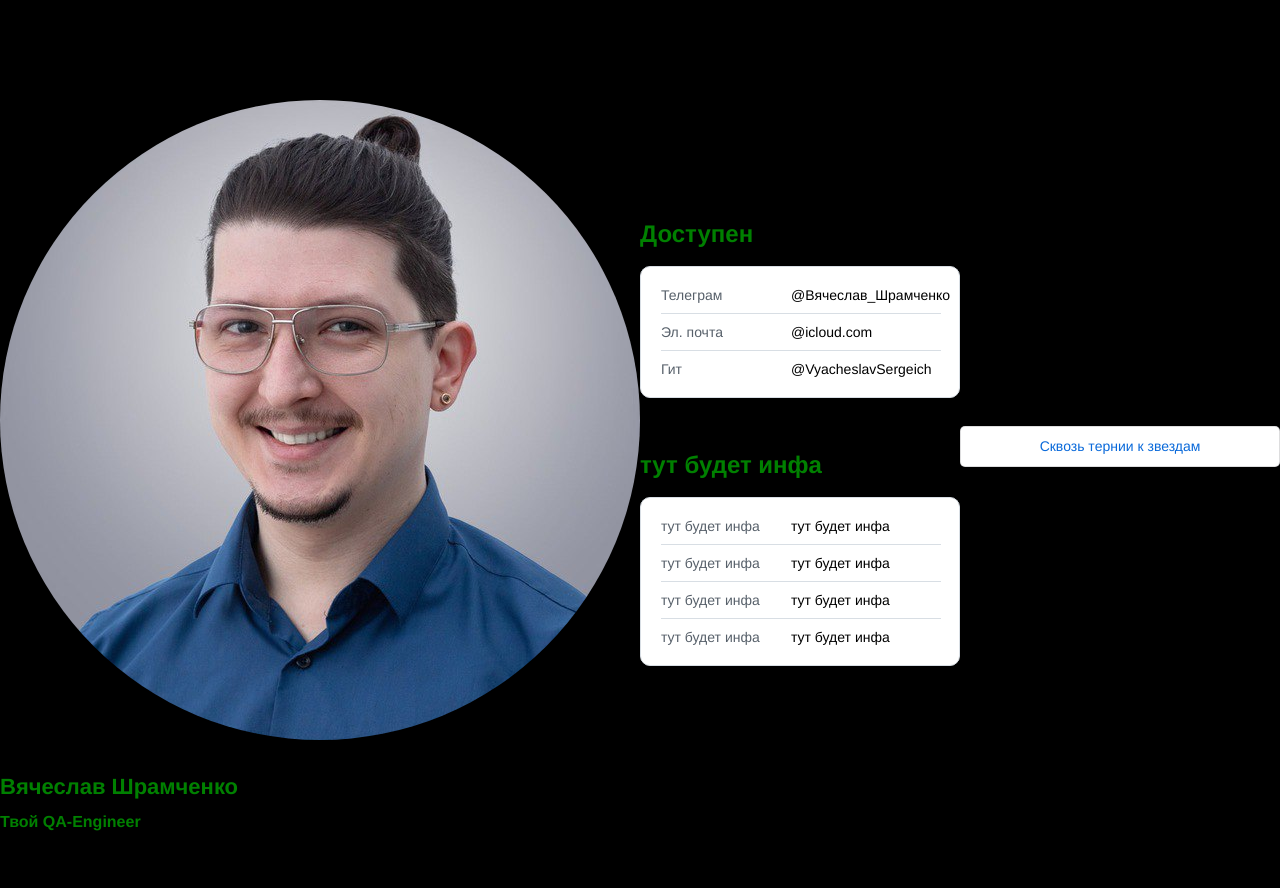
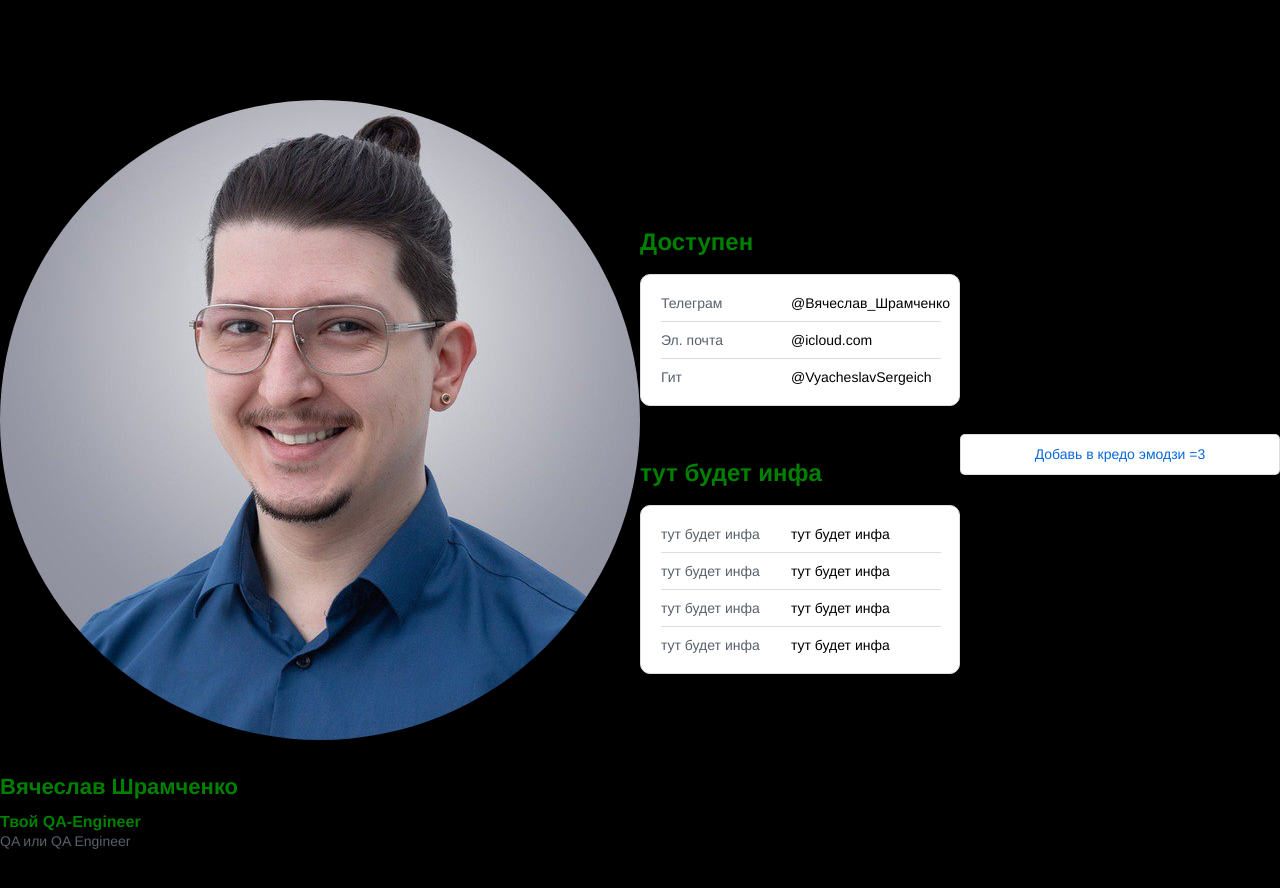
Before and after one commit to VyacheslavSergeich-QA-Engineer/cv, a plain HTML site: page index.html in a window 1280 px wide. Drawn offline with Linux system fonts and the light colour scheme.

Commit message:
ZADANIE_#8

```diff
--- a/index.html
+++ b/index.html
@@ -13,6 +13,7 @@
       <img src="./avatar.jpg" alt="avatar" class="header__avatar" />
       <h1 class="header__title">Вячеслав Шрамченко</h1>
       <h3 class="header__subtitle">Твой QA-Engineer</h3>
+      <p class="links__title">QA или QA Engineer</p>
     </header>
     <main>
       <section class="links">
@@ -55,7 +56,7 @@
       </section>
     </main>
     <footer>
-      <button type = "button" class="button-link" href=""> Сквозь тернии к звездам </button>
+      <button type = "button" class="button-link" href=""> Добавь в кредо эмодзи =3 </button>
     </footer>
     <script type="text/javascript" src="js.js"></script>
   </body>
```
